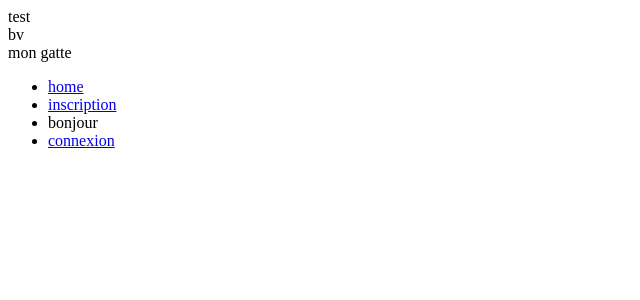
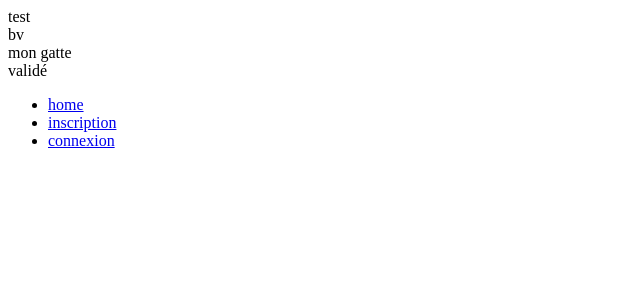
Before and after one commit to Kais-Amirouche/Carnet-Vaccination, a PHP site: page /index.php in a window 1280 px wide. Shown: the top 300 px of the page, without its empty margins (0-640 px from the left). Run offline with PHP 8.4, Linux system fonts and the light colour scheme.

Commit message:
index update

```diff
--- a/inc/header-front.php
+++ b/inc/header-front.php
@@ -2,7 +2,7 @@
 <html lang="fr">
   <head>
     <meta charset="utf-8">
-    <title>bogboss</title>
+    <title>vaccin</title>
     <meta name="viewport" content="width=device-width, initial-scale=1.0">
     <link rel="stylesheet" href="asset/css/style.css">
   </head>
@@ -12,7 +12,6 @@
         <ul>
           <li><a href="index.php">home</a></li>
           <li><a href="inscription.php">inscription</a></li>
-          <li>bonjour</li>
           <li><a href="connexion.php">connexion</a></li>
         </ul>
       </nav>
--- a/index.php
+++ b/index.php
@@ -8,7 +8,7 @@ echo 'bv';
 br();
 echo 'mon gatte';
 br();
-
+echo 'validé';
 
 include('inc/header-front.php');?>
 
```
